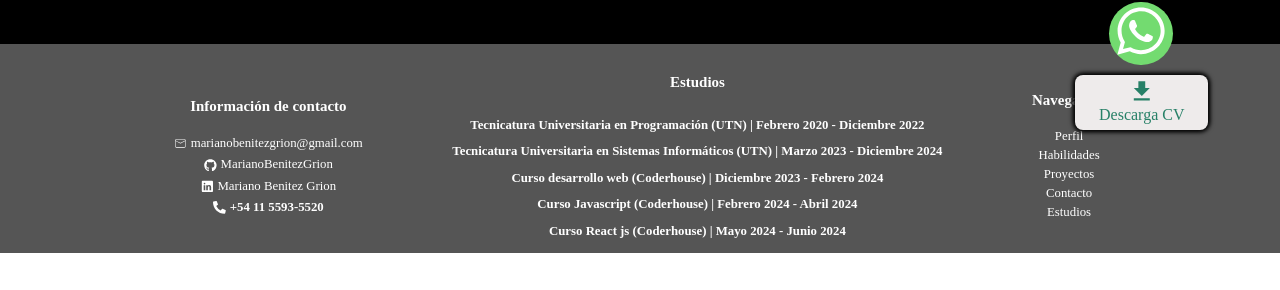
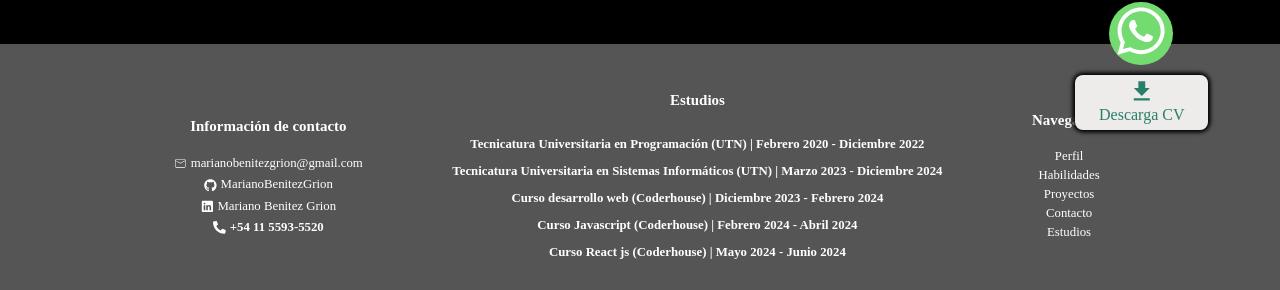
Before and after one commit to MarianoBenitezGrion/Portfolio, a React (Vite) app in the folder portfolio/: page /#/ in a window 1280 px wide. Shown: the part 646-936 px from the top of the page. Before the commit the page ends 899 px from the top, so only its background shows below. Built offline with nearby package versions, Linux system fonts and the light colour scheme.

Commit message:
mejora sección educación

```diff
--- a/portfolio/src/components/estudios.css
+++ b/portfolio/src/components/estudios.css
@@ -1,11 +1,8 @@
 .studies-container{
     display: flex;
     flex-direction: column;
-    gap: 5%;
+    gap: 8px;
     text-align: center;
     justify-content: center;
     margin: 2%;
 }
-.studies-container span{
-    justify-content: center;
-}
--- a/portfolio/src/components/estudios.jsx
+++ b/portfolio/src/components/estudios.jsx
@@ -1,14 +1,20 @@
 import './estudios.css';
 const Estudios=()=>{
     return(
+
+        <>
             <div className="studies-container">
             <h3>Estudios</h3>
+
+
                 <span>Tecnicatura Universitaria en Programación (UTN) | Febrero 2020 - Diciembre 2022</span>
                 <span>Tecnicatura Universitaria en Sistemas Informáticos (UTN) | Marzo 2023 - Diciembre 2024</span>
                 <span>Curso desarrollo web (Coderhouse) | Diciembre 2023 - Febrero 2024</span>
                 <span>Curso Javascript (Coderhouse) | Febrero 2024 - Abril 2024</span>
                 <span>Curso React js (Coderhouse) | Mayo 2024 - Junio 2024</span>
+
             </div>
+        </>
     )
 }
 export default Estudios;
```
Lines whose indentation alone changed are shown as unchanged.
